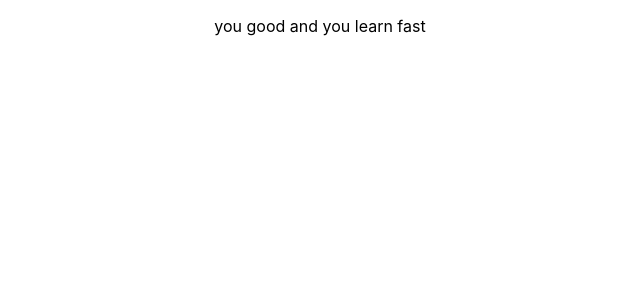
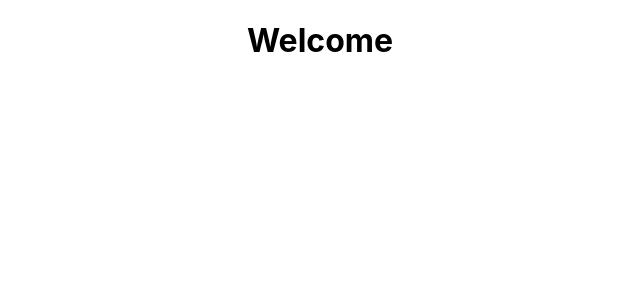
Before and after one commit to Mohamed-Ramadan1/react-codev-revesion, a React (Create React App) app: page / in a window 1280 px wide. Shown: the top 300 px of the page, without its empty margins (320-960 px from the left). Built offline with nearby package versions, Linux system fonts and the light colour scheme.

Commit message:
updated some things

```diff
--- a/src/App.js
+++ b/src/App.js
@@ -3,12 +3,15 @@ import './App.css';
 import Greet from "./Components/Revision1-20/Greet";
 import Wellcom from './Components/Revision1-20/Wellcom';
 import Hello from './Components/Revision1-20/Hello';
+import Massage from './Components/Revision1-20/Massage';
 function App() {
+
   return (
     <div className="App">
-      {/* <Greet name={name} content={ content} />
-      <Wellcom/> */}
-      <Hello/>
+      {/* <Greet />
+      <Wellcom/>
+      <Hello/> */}
+      <Massage  />
 
     </div>
   );
--- /dev/null
+++ b/src/Components/Revision1-20/Massage.js
@@ -0,0 +1,20 @@
+import React from "react";
+
+class Massage extends React.Component{
+    constructor () {
+        super();
+
+        this.state = {
+            massage:"Welcome"
+        }
+    }
+    render() {
+        return (
+            <div>
+                <h1>{ this.state.massage}</h1>
+            </div>
+        )
+    }
+}
+
+export default Massage;
```
